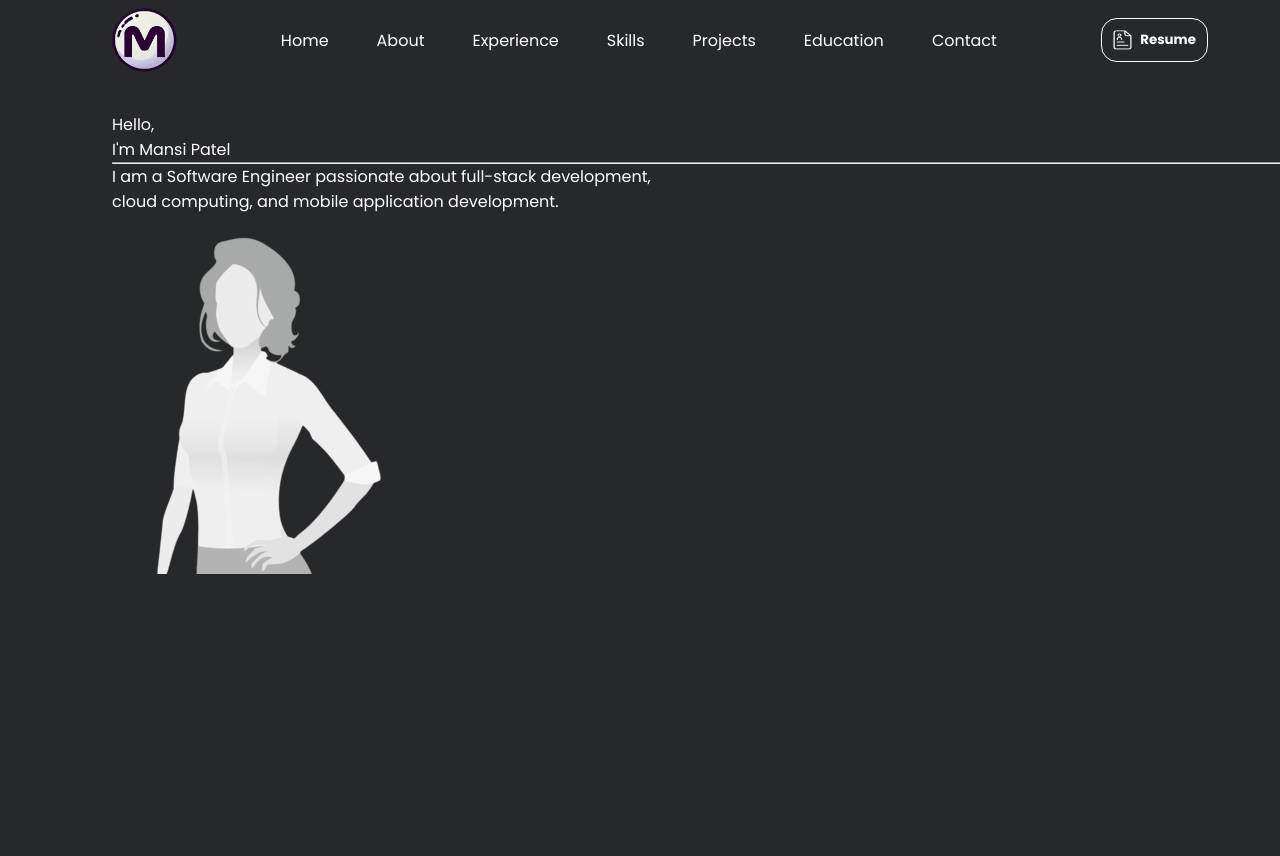
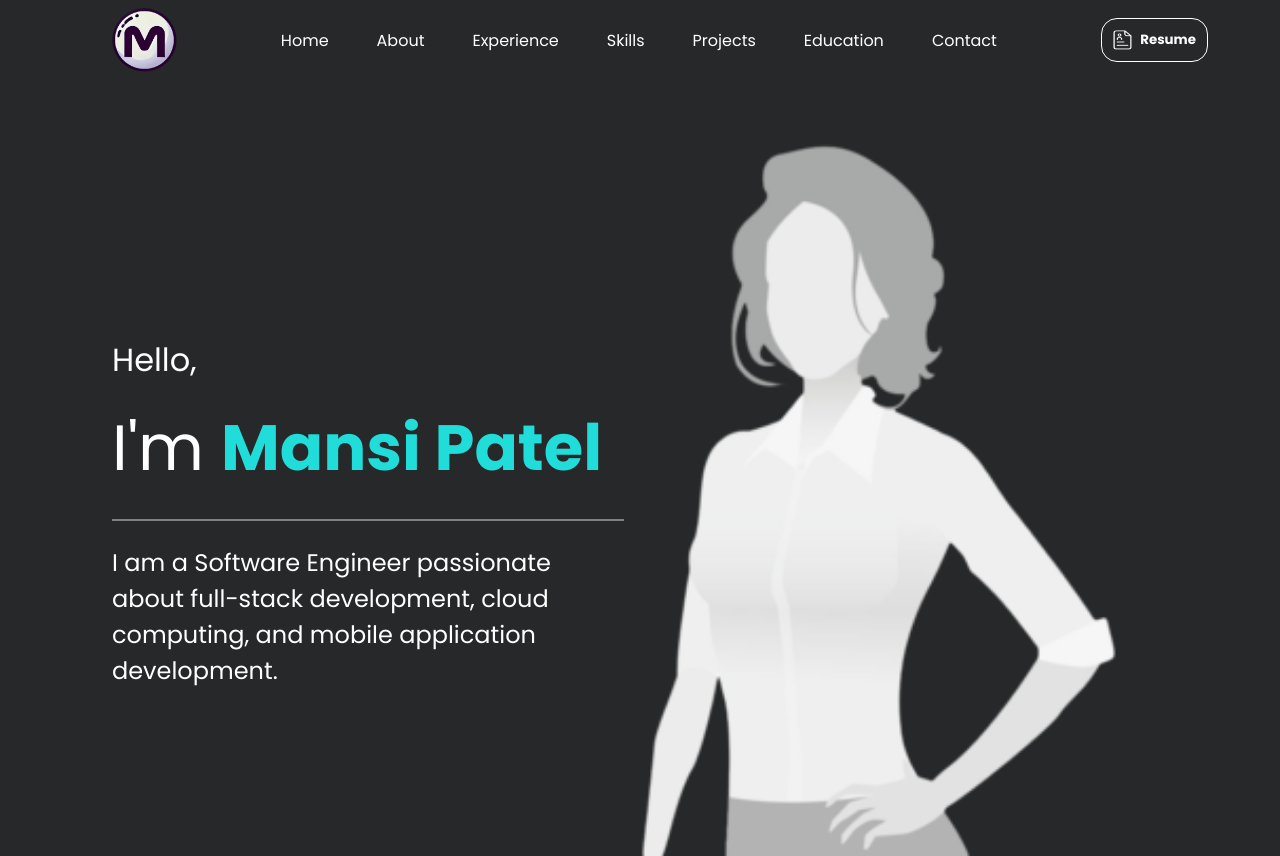
Before and after one commit to mansijp/mansi-patel, a React (Create React App) app: page / in a window 1280 px wide. Shown: the top 856 px of the page. Built offline with nearby package versions, Linux system fonts and the light colour scheme.

Commit message:
Home section

```diff
--- a/src/components/Home/home.css
+++ b/src/components/Home/home.css
@@ -1,9 +1,51 @@
 #home {
     height: calc(100vh - 4rem);
     width: 100vw;
-    margin: 2rem 7rem 0 7rem;
+    margin-top: 1rem;
+    margin-right: 7rem;
+    margin-left: 7rem;
 }
 
 .profile {
     position: absolute;
+    height: 95vh;
+    top: 6rem;
+    right: 0;
+    margin-right: 7rem;
+    object-fit: cover;
+    z-index: -1;
 }
+
+.home-content{
+    height: 95vh;
+    width: 40vw;
+    left: 0;
+    padding-top: 15rem;
+}
+
+.hello {
+    display: inline-block;
+    font-size: 2rem;
+    padding-bottom: 1rem;
+}
+
+.intro {
+    font-size: 4rem;
+}
+
+.name {
+    font-size: 4rem;
+    font-weight: bolder;
+    color: #21ddda;
+}
+
+.line {
+    position: relative;
+    border: 1px solid gray;
+    margin: 1.5rem 0;
+}
+
+.intro-text {
+    font-size: 1.5rem;
+    line-height: 1.5;
+}
--- a/src/components/Home/home.js
+++ b/src/components/Home/home.js
@@ -10,7 +10,7 @@ const Home = () => {
                 <span className="intro">I'm <span className="name">Mansi Patel</span></span><br/>
                 <hr className="line"/>
                 <p className="intro-text">
-                    I am a Software Engineer passionate about full-stack development,<br/>
+                    I am a Software Engineer passionate about full-stack development,
                     cloud computing, and mobile application development.
                 </p>
             </div>
```
